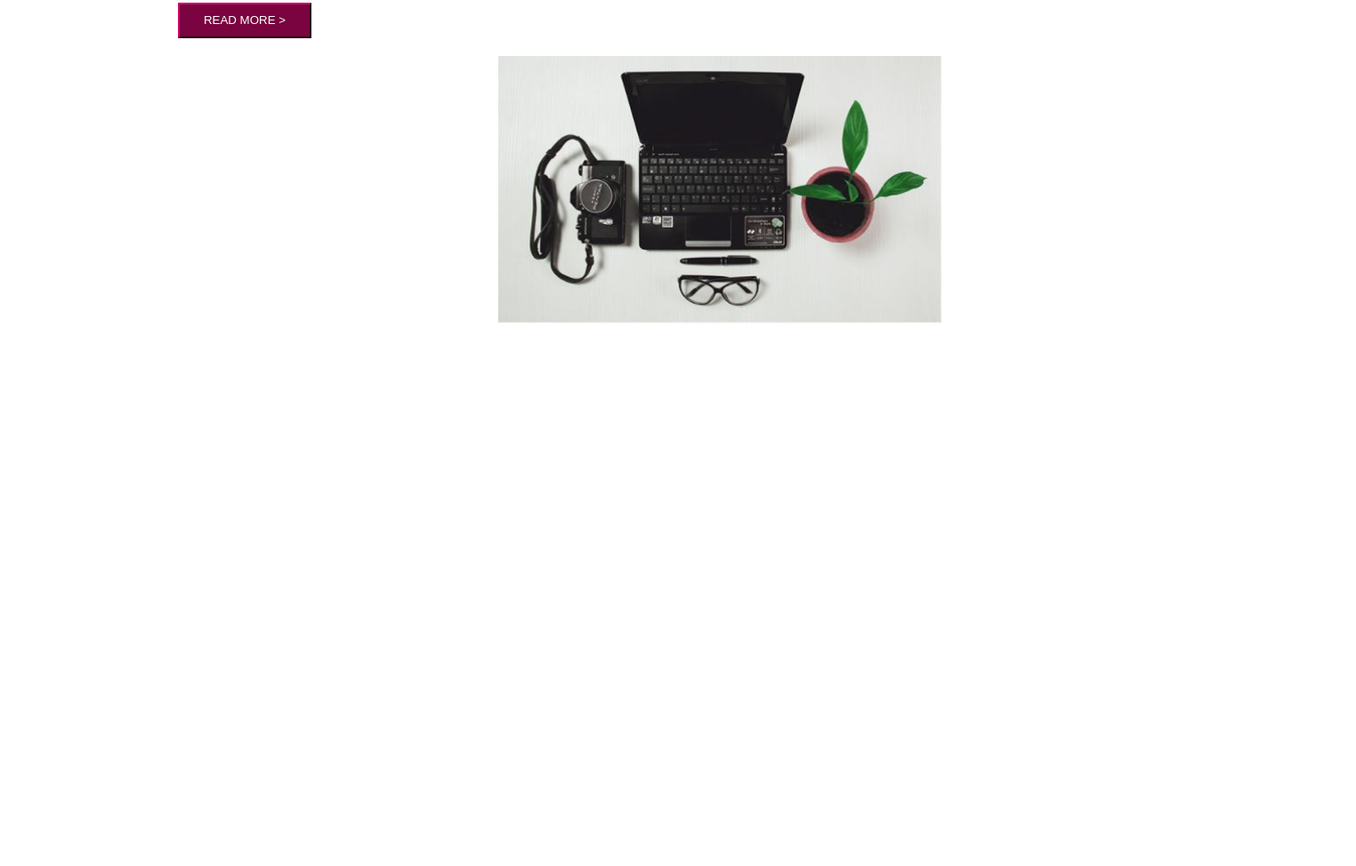
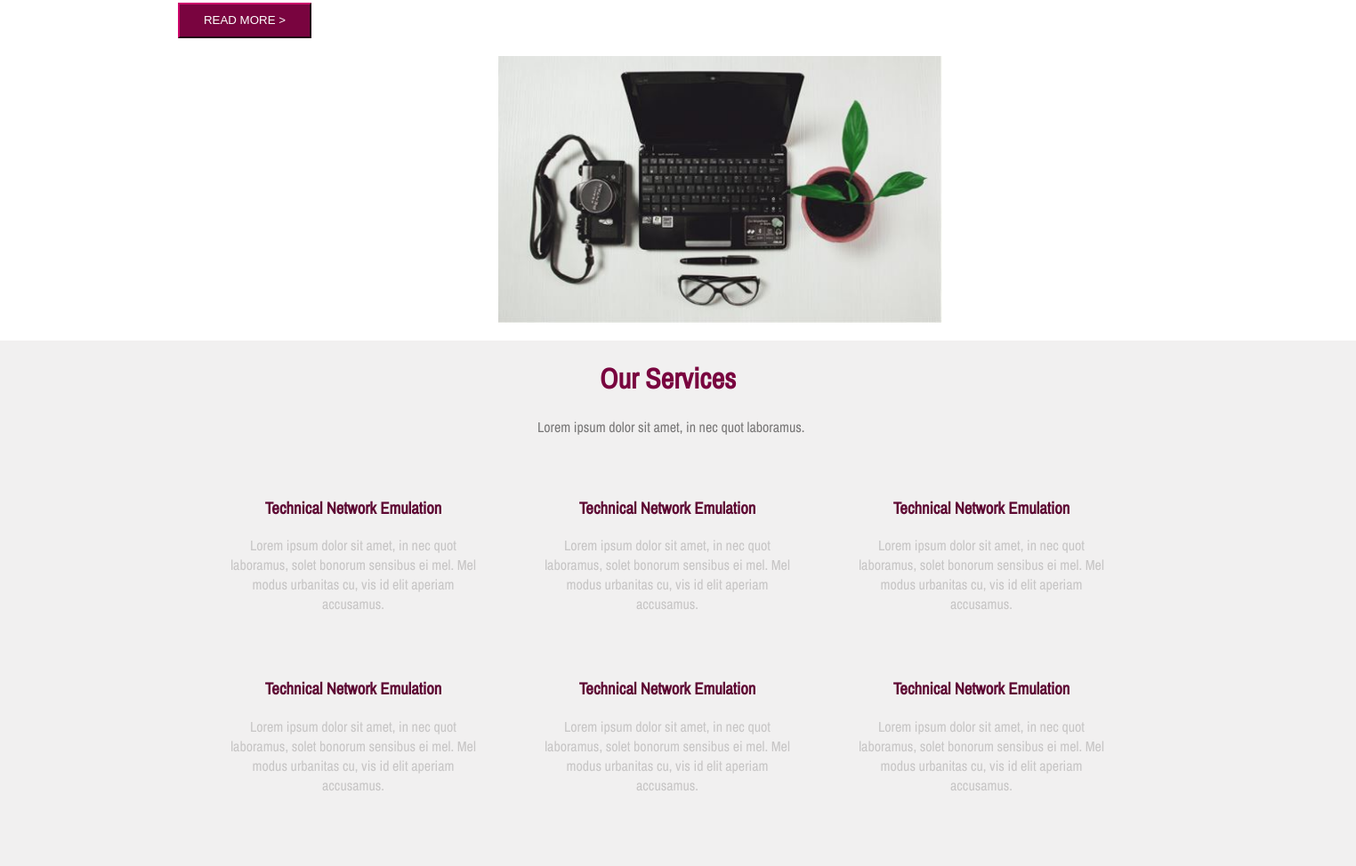
Before and after one commit to RulaAbuHasna/webSite.psd, a website: page index.html in a window 1280 px wide. Shown: the part 999-1973 px from the top of the page at 89% size, 1524 px wide, since content can reach past the window. Before the commit the page ends 1382 px from the top, so only its background shows below. Drawn offline with nearby package versions, Linux system fonts and the light colour scheme.

Commit message:
semi final

```diff
--- a/index.html
+++ b/index.html
@@ -59,5 +59,63 @@
       </span>
       <span id="img"> <img src="./photos/right.JPG" alt="laptop" /> </span>
     </div>
+    <div id="services">
+      <h1>Our Services</h1>
+      <p id="inServices">Lorem ipsum dolor sit amet, in nec quot laboramus.</p>
+      <table>
+        <tr>
+          <td>
+            <h3>Technical Network Emulation</h3>
+            <p>
+              Lorem ipsum dolor sit amet, in nec quot laboramus, solet bonorum
+              sensibus ei mel. Mel modus urbanitas cu, vis id elit aperiam
+              accusamus.
+            </p>
+          </td>
+          <td>
+            <h3>Technical Network Emulation</h3>
+            <p>
+              Lorem ipsum dolor sit amet, in nec quot laboramus, solet bonorum
+              sensibus ei mel. Mel modus urbanitas cu, vis id elit aperiam
+              accusamus.
+            </p>
+          </td>
+          <td>
+            <h3>Technical Network Emulation</h3>
+            <p>
+              Lorem ipsum dolor sit amet, in nec quot laboramus, solet bonorum
+              sensibus ei mel. Mel modus urbanitas cu, vis id elit aperiam
+              accusamus.
+            </p>
+          </td>
+        </tr>
+        <tr>
+          <td>
+            <h3>Technical Network Emulation</h3>
+            <p>
+              Lorem ipsum dolor sit amet, in nec quot laboramus, solet bonorum
+              sensibus ei mel. Mel modus urbanitas cu, vis id elit aperiam
+              accusamus.
+            </p>
+          </td>
+          <td>
+            <h3>Technical Network Emulation</h3>
+            <p>
+              Lorem ipsum dolor sit amet, in nec quot laboramus, solet bonorum
+              sensibus ei mel. Mel modus urbanitas cu, vis id elit aperiam
+              accusamus.
+            </p>
+          </td>
+          <td>
+            <h3>Technical Network Emulation</h3>
+            <p>
+              Lorem ipsum dolor sit amet, in nec quot laboramus, solet bonorum
+              sensibus ei mel. Mel modus urbanitas cu, vis id elit aperiam
+              accusamus.
+            </p>
+          </td>
+        </tr>
+      </table>
+    </div>
   </body>
 </html>
--- a/style.css
+++ b/style.css
@@ -110,3 +110,42 @@ img {
   margin-right: 200px;
   padding: 20px;
 }
+#services {
+  height: 300px;
+  width: 100%;
+  height: 551px;
+  float: left;
+  padding-left: 244px;
+  background-color: rgb(167 164 164 / 16%);
+  color: #79043f;
+  padding-bottom: 40px;
+}
+#services p {
+  color: rgba(129, 127, 127, 0.377);
+}
+#services table {
+  text-align: center;
+}
+#services td {
+  width: 300px;
+  margin-left: 100px;
+  padding-top: 50px;
+  padding-bottom: 20px;
+  padding-right: 50px;
+  padding-left: -20px;
+}
+
+#services h1 {
+  margin-left: 430px;
+}
+td h3 {
+  color: #5e0833;
+}
+#services #inServices {
+  margin-left: 360px;
+  color: rgba(75, 73, 73, 0.726);
+}
+
+td:hover {
+  background-color: white;
+}
```
